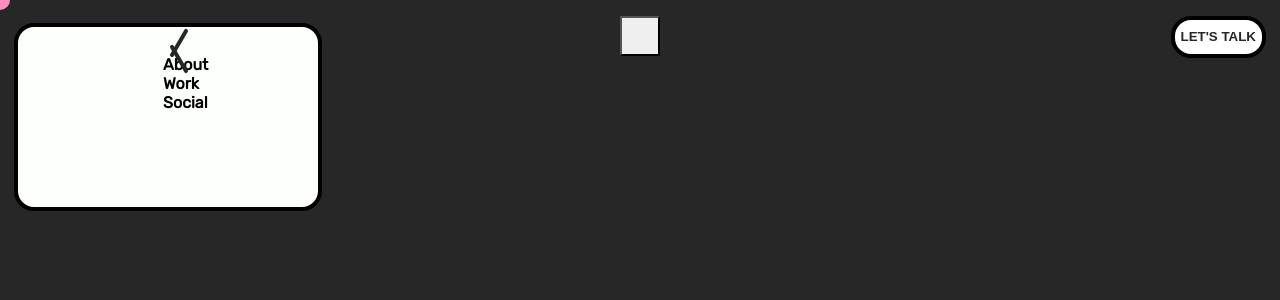
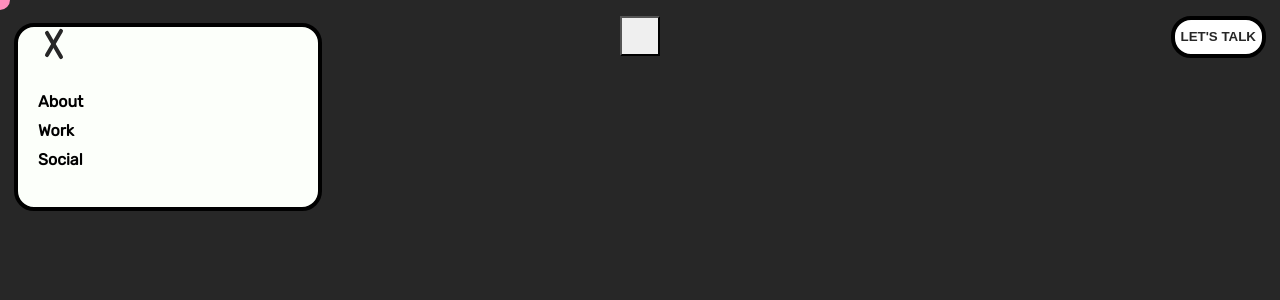
Before and after one commit to iqbalagil/portofolio-iqbal, a Next.js app: page / in a window 1280 px wide. Both pictures are taken after a click on the element 37 px from the left and 36 px from the top of the page. Shown: the top 300 px of the page. Built offline with nearby package versions, Linux system fonts and the light colour scheme.

Commit message:
update: fix the layout, but need revision on gsap animation

```diff
--- a/src/components/header/index.tsx
+++ b/src/components/header/index.tsx
@@ -12,43 +12,43 @@ export default function Navbar() {
     const [isOpen, setIsOpen] = useState(false);
     const container = useRef<HTMLDivElement>(null);
     const domComponent = {
-        burger: useRef<HTMLDivElement>(null),
-        link: useRef<HTMLAnchorElement>(null),
+        link: useRef<HTMLDivElement>(null),
         burgerLine: useRef<HTMLDivElement>(null),
-        burgerComponent: useRef<HTMLDivElement>(null)
     }
-
     const links = [
         {name: "About", href: "#about"},
         {name: "Work", href: "#work"},
         {name: "Social", href: "#social"},
     ]
+    const l = gsap.utils.selector(domComponent.link);
     const tl = useRef<gsap.core.Timeline>(null);
     useGSAP(() => {
         tl.current = gsap.timeline({paused: true})
-            .to(domComponent.burger.current, {
-                display: "flex",
-                flexDirection: "column",
+            .to(`.${styles.navLink}`, {
+                display: "grid",
                 width: 300,
                 height: 180,
-                flexWrap: "wrap",
                 borderRadius: "20px",
                 ease: "power4.out",
                 y: 80,
                 duration: 0.5
             })
-            .to(domComponent.link.current, {
-                duration: 0.5,
+            .to(l(`.${styles.text}`), {
+                duration: 1,
                 opacity: 1,
                 ease: "power4.out",
             }, "-=0.3")
-            .to(domComponent.burgerComponent.current, {
-                right: 1,
-                left: 0,
-                padding: "20px",
-                duration: 0.2,
-            }, "-=0.1");
-
+            .to(`.${styles.burgerLine}`, {
+                gridColumn: 1,
+                gridRow: 1,
+            })
+            .to(l(`.${styles.text}`), {
+                gridColumn: 2,
+                gridRow: 1,
+                duration: 1,
+                opacity: 1,
+                stagger: 0.5
+            });
 
     }, {scope: container});
 
@@ -61,43 +61,38 @@ export default function Navbar() {
     }, [isOpen]);
     return (
         <nav ref={container} className={styles.nav}>
-            <div ref={domComponent.burger} className={styles.navLink}>
+            <div className={styles.navLink}>
                 <div onClick={() => {
                     setIsOpen(!isOpen)
                 }} className={`${styles.burger} ${isOpen ? styles.burgerActive : ""}`}>
-                    <div ref={domComponent.burgerComponent} className={styles.burgerComponent}>
-
                     <div ref={domComponent.burgerLine} className={styles.burgerLine}>
                         <div className={styles.line1}/>
                         <div className={styles.line2}/>
                     </div>
 
-                        {
-                            isOpen ? (
-                                <div>
-                                    {
-                                        links.map((link) => (
-                                            <Link key={link.name} href={link.href} className={styles.text}
-                                                  ref={domComponent.link}>
+                    {isOpen ? (
+            <div ref={domComponent.link} className={styles.linksCenter}>
+              {links.map((link) => (
+                <Link
+                  key={link.name}
+                  href={link.href}
+                  className={styles.text}
+                  onClick={() => setIsOpen(false)}
+                >
                   {link.name}
                 </Link>
-                                        ))
-                                    }
+              ))}
             </div>
-                            ) : null
-                        }
+          ) : null}
+        </div>
       </div>
 
-                </div>
-            </div>
       <div>
         <button className={styles.iconBtn}/>
+      </div>
 
-            </div>
       <button className={styles.navBtnLink}>
-                <span className={styles.text}>
-                    LET&apos;S TALK
-                </span>
+        <span className={styles.text}>LET&apos;S TALK</span>
       </button>
     </nav>
   );
--- a/src/components/header/nav.module.scss
+++ b/src/components/header/nav.module.scss
@@ -53,40 +53,52 @@
 
     }
   }
-  .burgerComponent{
+
+  .burgerComponent {
     right: 0;
   }
+
   .burgerActive {
-    width: 50px;
+    display: grid;
+    padding: 20px;
+    gap: 20px;
+    width: 99%;
+    height: 99%;
 
-  .burgerLine{
-    width: 100%;
-  }
+    .burgerLine {
+      position: relative;
+      top: globals.$space-4;
+      width: 0;
+      grid-column: 1;
+      grid-row: 1;
+
       .line1::before {
+        right: 0;
         width: 32px;
-      top: -6px;
         transform: rotate(-60deg);
         transition: ease-in-out;
       }
 
       .line2::after {
-      top: 6px;
         width: 32px;
         transform: rotate(60deg);
+        top: -4px;
         transition: ease-in-out;
-
 
       }
     }
 
+  }
+
   .text {
+    grid-column: 1;
+    grid-row: 2;
+    margin: 10px 0 10px 0;
+    display: block;
     text-decoration: none;
     color: #000000;
     font-family: globals.$font-text;
     font-weight: bold;
-    display: inline-block;
-    flex-direction: column;
-    gap: 50px;
   }
 
 }
```
Lines whose indentation alone changed are shown as unchanged.
